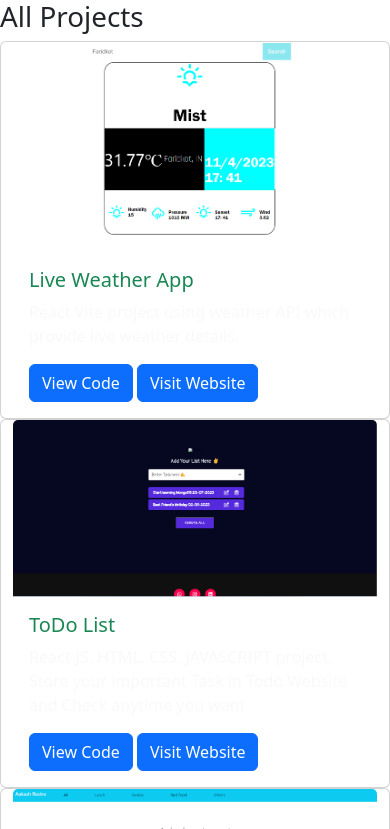
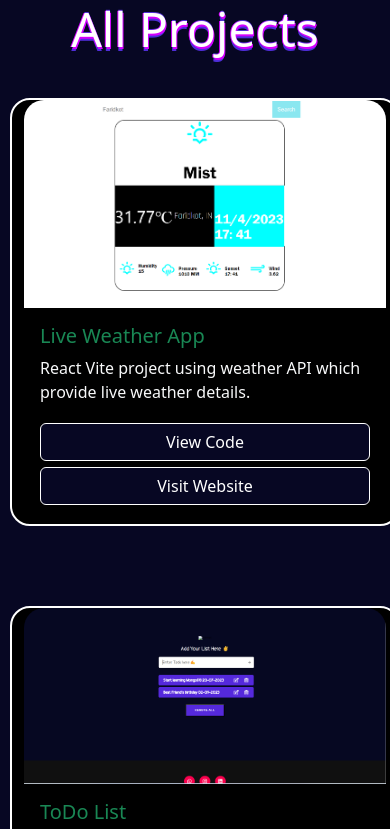
Before and after one commit to Soulfucker/portfolio, a plain HTML site: page about.html in a window 390 px wide. Shown: the top 829 px of the page. Drawn offline with nearby package versions, Linux system fonts and the light colour scheme.

Commit message:
Update styling.css

```diff
--- a/styling.css
+++ b/styling.css
@@ -1,3 +1,74 @@
-.maindiv{
-  height: 20px;
+   *{ margin: 0;
+    padding: 0;
 }
+body{
+    width: 100vw;
+    height: auto;
+    background-color: rgb(7, 7, 35);
+}
+.topcover img{
+    width: 200px;
+}
+.card{
+    background-color: black;
+    border: 2px solid white;
+    border-radius: 20px;
+    margin: 40px 10px;
+}
+.card:hover{
+    background-color: rgb(7, 7, 35);
+}
+.btn{
+    background-color: rgb(7, 7, 35);
+    border: 2px solid white;
+    margin: 0px 15px;
+    min-width: 102px;
+}
+.btn:hover{
+    background-color: rgb(135, 7, 255);
+    box-shadow: 5px 5px 10px 2px blueviolet;
+    border: 2px solid blueviolet;
+    color: white;
+}
+.heading{
+    height: auto;
+    display: flex;
+    width: 100vw;
+    margin: 50px 0px;
+    background-color: rgb(7, 7, 35);
+    display: flex;
+    justify-content: center;
+    align-items: center;
+}
+.projects{
+    color: white;
+    margin: auto;
+    font-size: 5rem;
+    text-shadow:
+    -1px 0px 0px rgb(212, 0, 255),
+    1px 2px 0px rgb(212, 0, 255),
+    0px -1px 0px rgb(80, 48, 211),
+    0px 4px 0px rgb(79, 45, 216);
+}
+
+.card-img-top{
+    border-radius: 20px 20px 0px 0px;
+}
+/* @keyframes */
+@media screen and (max-width: 850px) {
+    .btn{
+        background-color: rgb(7, 7, 35);
+        border: 0.1px solid white;
+        width: -webkit-fill-available;
+        margin: 3px 0px;
+    }
+    .heading{
+        display: flex;
+        align-items: center;
+        justify-content: center;
+        margin: auto;
+    }
+    .projects{
+        font-size: 3rem;
+    }
+}
```
